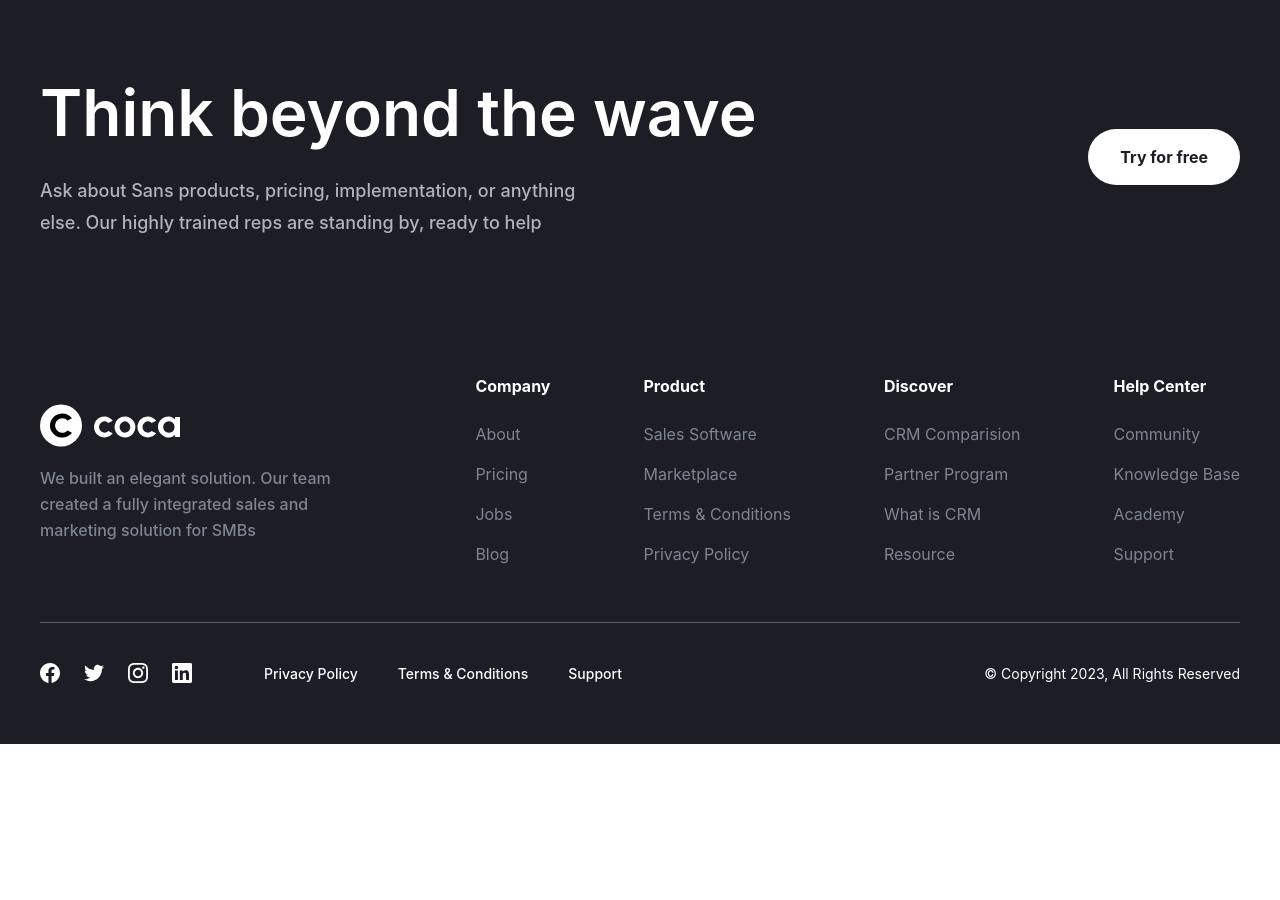
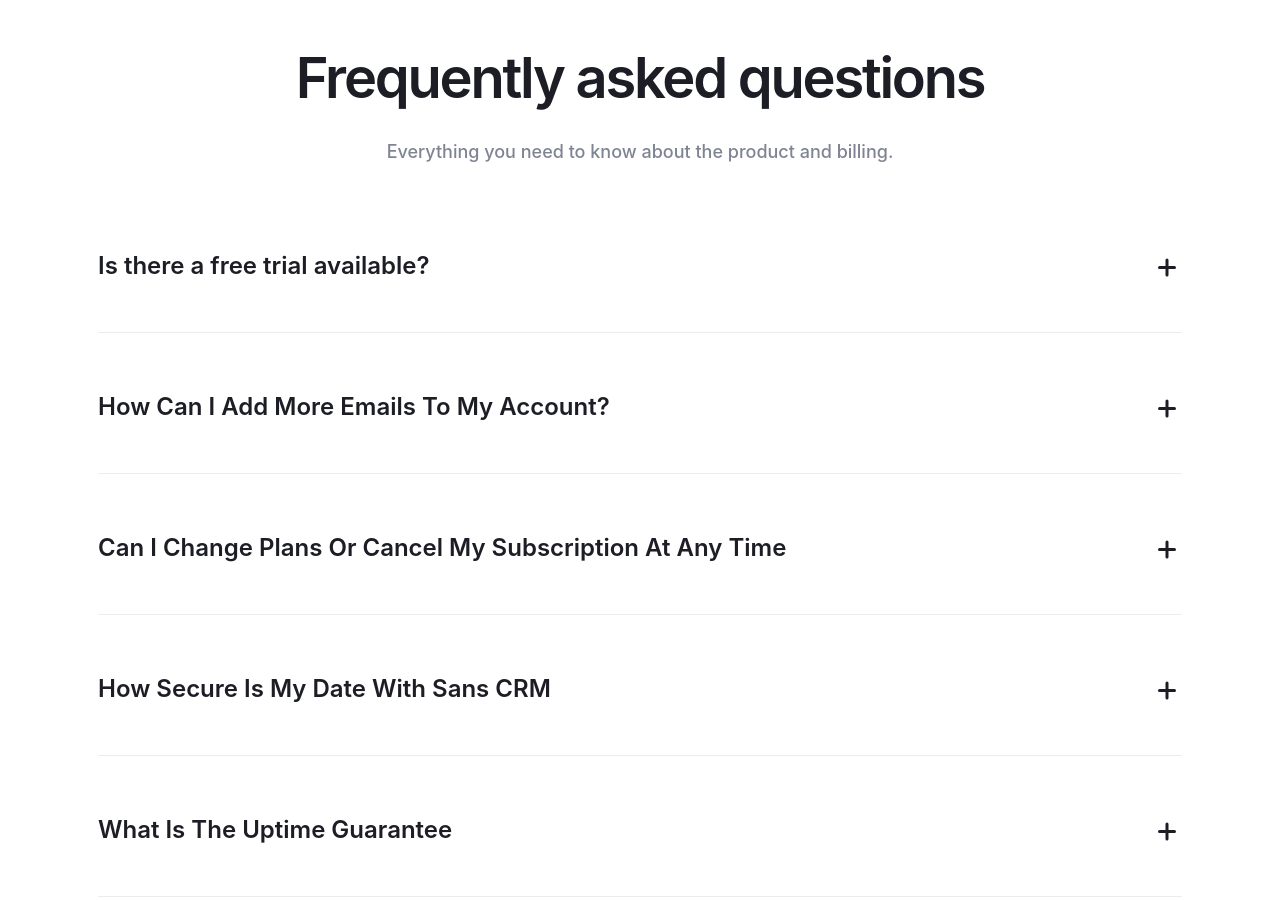
Before and after one commit to Dmitrymam/coca, a website built with Vite: page src/pricing.html in a window 1280 px wide. Shown: the part 1640-2540 px from the top of the page. Before the commit the page ends 2384 px from the top, so only its background shows below. Built offline with nearby package versions, Linux system fonts and the light colour scheme; a web font is replaced by a local one.

Commit message:
Created faq section of pricing page

```diff
--- /dev/null
+++ b/src/assets/scss/components/pricing/faq.scss
@@ -0,0 +1,112 @@
+.faq {
+  padding: 82px 0 160px;
+  text-align: center;
+
+  @include mobile {
+    padding: 42px 0 80px;
+  }
+
+  &__container {
+    max-width: 1114px;
+  }
+
+  &__title {
+    margin-bottom: 24px;
+    font-weight: 600;
+    letter-spacing: -0.04em;
+    color: var(--neutral-color-100);
+
+    @include mobile {
+      margin-bottom: 18px;
+    }
+  }
+
+  &__descr {
+    margin-bottom: 80px;
+    font-weight: 500;
+    line-height: 178%;
+    color: var(--neutral-color-150);
+
+    @include mobile {
+      margin-bottom: 50px;
+    }
+  }
+
+  &__accordion {
+    border-bottom: 1px solid var(--neutral-color-30);
+    padding-bottom: 32px;
+    text-align: left;
+
+    @include mobile {
+      padding-bottom: 12px;
+    }
+
+    &:not(:last-child) {
+      margin-bottom: 56px;
+
+      @include mobile {
+        margin-bottom: 36px;
+      }
+    }
+
+    &-control {
+      @include flex-all-between;
+      gap: 15px;
+      list-style: none;
+      margin-bottom: 16px;
+      cursor: pointer;
+
+      &::-webkit-detalis-marker {
+        display: none;
+      }
+    }
+
+    &-title {
+      font-weight: 600;
+      line-height: 150%;
+      color: var(--neutral-color-100);
+    }
+
+    &-icon {
+      position: relative;
+      width: 24px;
+      height: 24px;
+
+      &::before {
+        top: 50%;
+        left: 0;
+      }
+
+      &::after {
+        top: 50%;
+        transform: rotate(90deg);
+      }
+
+      &::before,
+      &::after {
+        content: '';
+        position: absolute;
+        display: inline-block;
+        border-radius: 6px;
+        width: 18px;
+        height: 3px;
+        background-color: var(--neutral-color-100);
+      }
+    }
+
+    &[open] &-icon::after {
+      transform: rotate(0deg);
+    }
+
+    &-text {
+      margin-top: 16px;
+      font-weight: 500;
+      line-height: 178%;
+      color: var(--neutral-color-150);
+
+      @include mobile {
+        margin-top: 10px;
+      }
+    }
+  }
+}
--- a/src/assets/scss/global/text.scss
+++ b/src/assets/scss/global/text.scss
@@ -116,6 +116,10 @@
 
     &-large {
       font-size: 24px;
+
+      @include mobile {
+        font-size: 18px;
+      }
     }
 
     &-medium {
--- a/src/assets/scss/pricing.scss
+++ b/src/assets/scss/pricing.scss
@@ -6,4 +6,5 @@
 
 @import './components/header';
 @import './components/pricing/hero';
+@import './components/pricing/faq';
 @import './components/footer';
--- /dev/null
+++ b/src/html/components/pricing/faq.html
@@ -0,0 +1,73 @@
+<section class="faq">
+  <div class="container faq__container">
+    <h2 class="faq__title heading-h2">Frequently asked questions</h2>
+    <p class="faq__descr text-p-medium">
+      Everything you need to know about the product and billing.
+    </p>
+    <details class="faq__accordion">
+      <summary class="faq__accordion-control">
+        <h3 class="faq__accordion-title text-p-large">
+          Is there a free trial available?
+        </h3>
+        <span class="faq__accordion-icon"></span>
+      </summary>
+      <p class="faq__accordion-text text-p-medium">
+        Yes, you can try us for free for 30 days. If you want, we’ll provide you
+        with a free, personalized 30-minute onboarding call to get you up and
+        running as soon as possible.
+      </p>
+    </details>
+    <details class="faq__accordion">
+      <summary class="faq__accordion-control">
+        <h3 class="faq__accordion-title text-p-large">
+          How Can I Add More Emails To My Account?
+        </h3>
+        <span class="faq__accordion-icon"></span>
+      </summary>
+      <p class="faq__accordion-text text-p-medium">
+        Yes, you can try us for free for 30 days. If you want, we’ll provide you
+        with a free, personalized 30-minute onboarding call to get you up and
+        running as soon as possible.
+      </p>
+    </details>
+    <details class="faq__accordion">
+      <summary class="faq__accordion-control">
+        <h3 class="faq__accordion-title text-p-large">
+          Can I Change Plans Or Cancel My Subscription At Any Time
+        </h3>
+        <span class="faq__accordion-icon"></span>
+      </summary>
+      <p class="faq__accordion-text text-p-medium">
+        Yes, you can try us for free for 30 days. If you want, we’ll provide you
+        with a free, personalized 30-minute onboarding call to get you up and
+        running as soon as possible.
+      </p>
+    </details>
+    <details class="faq__accordion">
+      <summary class="faq__accordion-control">
+        <h3 class="faq__accordion-title text-p-large">
+          How Secure Is My Date With Sans CRM
+        </h3>
+        <span class="faq__accordion-icon"></span>
+      </summary>
+      <p class="faq__accordion-text text-p-medium">
+        Yes, you can try us for free for 30 days. If you want, we’ll provide you
+        with a free, personalized 30-minute onboarding call to get you up and
+        running as soon as possible.
+      </p>
+    </details>
+    <details class="faq__accordion">
+      <summary class="faq__accordion-control">
+        <h3 class="faq__accordion-title text-p-large">
+          What Is The Uptime Guarantee
+        </h3>
+        <span class="faq__accordion-icon"></span>
+      </summary>
+      <p class="faq__accordion-text text-p-medium">
+        Yes, you can try us for free for 30 days. If you want, we’ll provide you
+        with a free, personalized 30-minute onboarding call to get you up and
+        running as soon as possible.
+      </p>
+    </details>
+  </div>
+</section>
--- a/src/pricing.html
+++ b/src/pricing.html
@@ -4,6 +4,7 @@
   <body class="body" data-theme="light">
     <load src="./html/components/header.html" />
     <load src="./html/components/pricing/hero.html" />
+    <load src="./html/components/pricing/faq.html" />
 
     <load src="./html/components/footer.html" />
     <script type="module" src="./js/pricing.js"></script>
```
